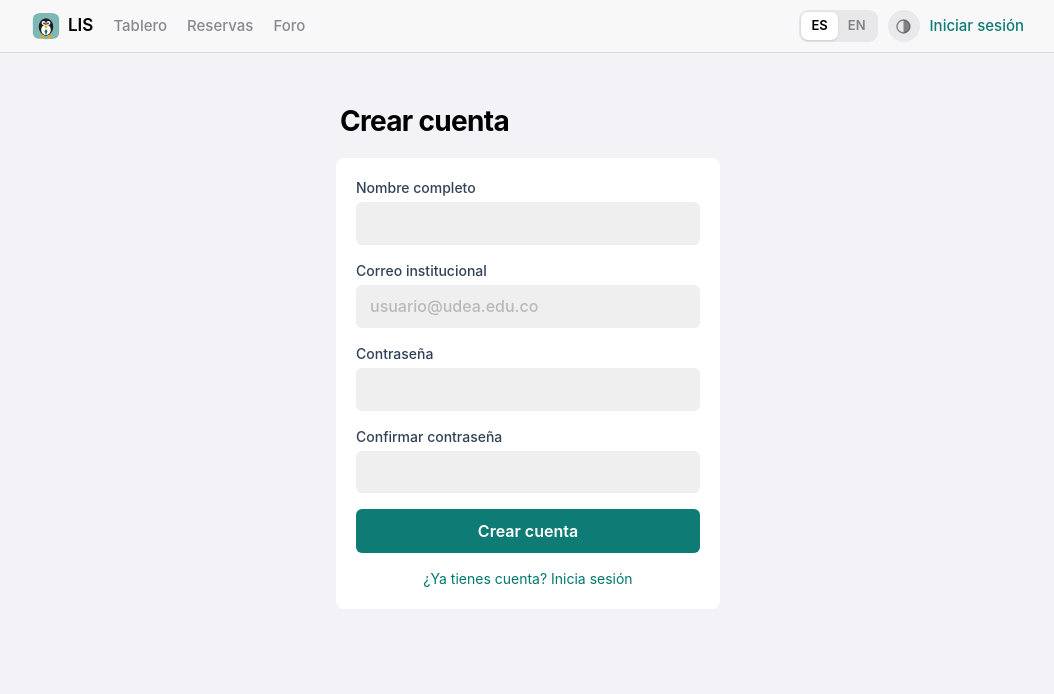
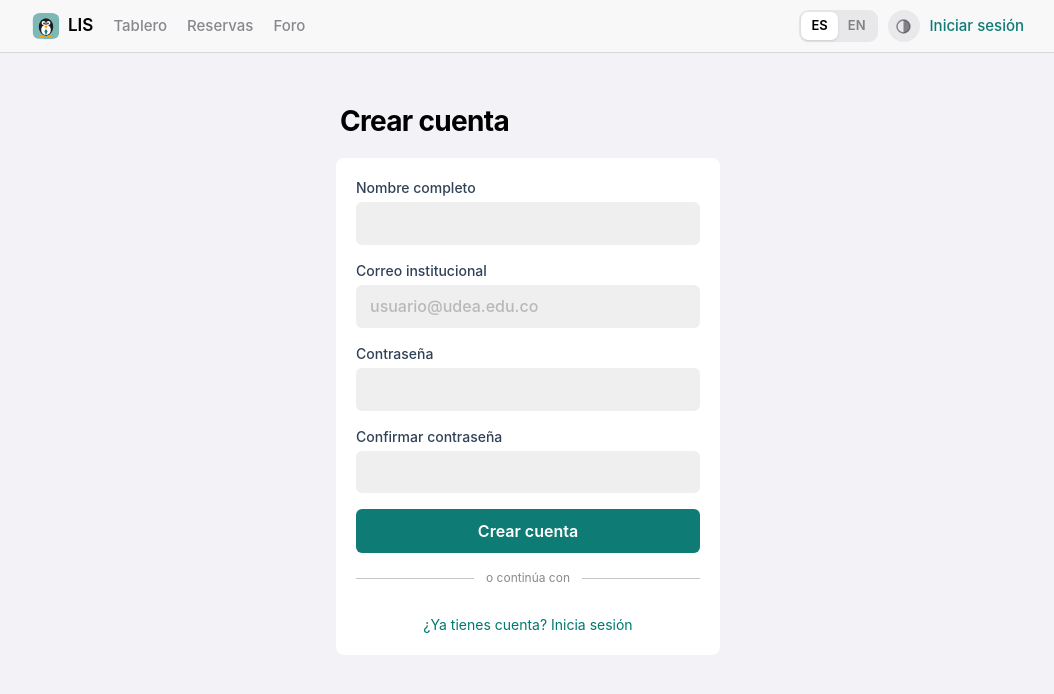
Before and after one commit to lisudea/technical-test-2026-2, a React (Vite) app: page /registro in a window 1280 px wide. Shown: the top 694 px of the page, without its empty margins (112-1166 px from the left). Built offline with nearby package versions, Linux system fonts and the light colour scheme.

Commit message:
Ofrece registro con Google en la pantalla de crear cuenta

```diff
--- a/src/componentes/BotonGoogle.tsx
+++ b/src/componentes/BotonGoogle.tsx
@@ -19,7 +19,13 @@ declare global {
   }
 }
 
-export default function BotonGoogle({ alFallar }: { alFallar: (mensaje: string) => void }) {
+export default function BotonGoogle({
+  alFallar,
+  texto = 'signin_with',
+}: {
+  alFallar: (mensaje: string) => void
+  texto?: 'signin_with' | 'signup_with'
+}) {
   const contenedor = useRef<HTMLDivElement>(null)
   const { iniciarSesion } = useAuth()
   const { t, i18n } = useTranslation()
@@ -44,6 +50,7 @@ export default function BotonGoogle({ alFallar }: { alFallar: (mensaje: string)
         theme: 'outline',
         size: 'large',
         width: 320,
+        text: texto,
         locale: i18n.language,
       })
     }
@@ -57,7 +64,7 @@ export default function BotonGoogle({ alFallar }: { alFallar: (mensaje: string)
     script.async = true
     script.onload = montar
     document.head.appendChild(script)
-  }, [iniciarSesion, navigate, alFallar, t, i18n.language])
+  }, [iniciarSesion, navigate, alFallar, t, i18n.language, texto])
 
   if (!CLIENT_ID) return null
 
--- a/src/paginas/Registro.tsx
+++ b/src/paginas/Registro.tsx
@@ -6,6 +6,7 @@ import { ApiError } from '../api/cliente'
 import { useAuth } from '../auth/AuthContext'
 import TarjetaAuth, { claseBoton, claseCampo } from '../componentes/TarjetaAuth'
 import Alerta from '../componentes/Alerta'
+import BotonGoogle from '../componentes/BotonGoogle'
 
 export default function Registro() {
   const { t } = useTranslation()
@@ -90,6 +91,9 @@ export default function Registro() {
           {cargando ? t('comun.cargando') : t('auth.registro')}
         </button>
       </form>
+      <div className="mt-4">
+        <BotonGoogle alFallar={setError} texto="signup_with" />
+      </div>
       <p className="mt-4 text-center text-sm">
         <Link to="/login" className="text-teal-700 hover:underline">
           {t('auth.conCuenta')}
```
